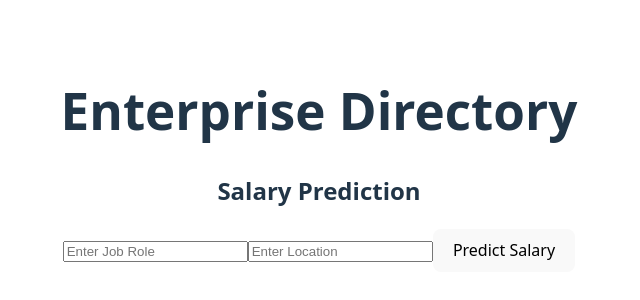
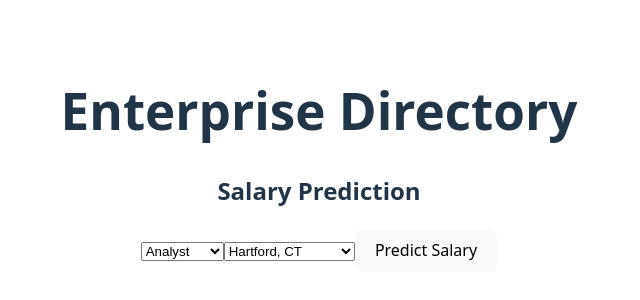
Before and after one commit to JDom12/EDP_capstone, a React (Vite) app in the folder react/: page /predict-salary in a window 1280 px wide. Shown: the part 240-540 px from the top of the page, without its empty margins (321-961 px from the left). Built offline with nearby package versions, Linux system fonts and the light colour scheme; sample sign-in values are in the browser's storage.

Commit message:
added salary predictor

```diff
--- a/react/src/assets/SalaryPredictor.jsx
+++ b/react/src/assets/SalaryPredictor.jsx
@@ -1,30 +1,34 @@
-import { useState } from "react";
+import { useState, useEffect } from "react";
 
 function SalaryPredictor() {
-    const [jobRole, setJobRole] = useState("");
-    const [location, setLocation] = useState("");
+    const [jobRole, setJobRole] = useState("Analyst");
+    const [location, setLocation] = useState("Hartford, CT");
     const [predictedSalary, setPredictedSalary] = useState(null);
     const [error, setError] = useState(null);
+    useEffect(() => {}, [jobRole, location]);
 
-    const handlePredictSalary = async () => {
+
+    const handlePredictSalary = async (e) => {
+        e.preventDefault();
+
         if (!jobRole || !location) {
             setError("Please enter both job role and location.");
             return;
         }
 
         try {
-            const response = await fetch("", {
+            const response = await fetch("http://localhost:5000/api", {
                 method: "POST",
                 headers: {
                     "Content-Type": "application/json",
                 },
-                body: JSON.stringify({ job_role: jobRole, location: location }),
+                body: JSON.stringify({ role: jobRole, location: location }),
             });
 
             const data = await response.json();
 
             if (response.ok) {
-                setPredictedSalary(data.predicted_salary);
+                setPredictedSalary(data["Salary prediction"]);
             }
         } catch (err) {
             console.error("Error:", err);
@@ -34,7 +38,7 @@ function SalaryPredictor() {
     return (
         <div className="salary-predictor">
             <h2>Salary Prediction</h2>
-            <input
+            {/* <input
                 type="text"
                 placeholder="Enter Job Role"
                 value={jobRole}
@@ -45,8 +49,27 @@ function SalaryPredictor() {
                 placeholder="Enter Location"
                 value={location}
                 onChange={(e) => setLocation(e.target.value)}
-            />
-            <button onClick={handlePredictSalary}>Predict Salary</button>
+            /> */}
+
+            <form>
+                <select name="jobRole" id="jobRole" value={jobRole} onChange={e => setJobRole(e.target.value)} required>
+                    <option value="Manager">Manager</option>
+                    <option value="Analyst">Analyst</option>
+                    <option value="CSR">CSR</option>
+                    <option value="HR">HR</option>
+                    <option value="Finance">Finance</option>
+                    <option value="Security">Security</option>
+                    <option value="Developer">Developer</option>
+                </select>
+                <select name="location" id="location" value={location} onChange = {e => setLocation(e.target.value)} required>
+                    <option value="Hartford, CT">Hartford, CT</option>
+                    <option value="New York City, NY">New York City, NY</option>
+                    <option value="Atlanta, GA">Atlanta, GA</option>
+                    <option value="Boston, MA">Boston, MA</option>
+                    <option value="Los Angeles, CA">Los Angeles, CA</option>
+                </select>
+                <button onClick={handlePredictSalary}>Predict Salary</button>
+            </form>
 
             {error && <p className="error">{error}</p>}
 
```
Also changed, not shown: 1 other file (tests, documents, lock files or other folders).
